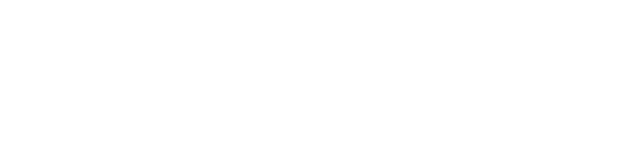
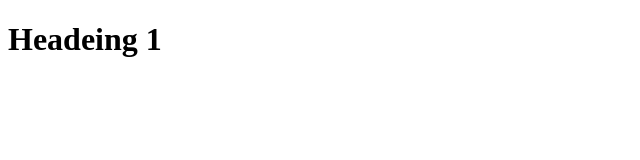
Before and after one commit to Amit-Sharma-1234/gittry2, a plain HTML site: page index.html in a window 1280 px wide. Shown: the whole page, without its empty margins (0-640 px from the left). Drawn offline with Linux system fonts and the light colour scheme.

Commit message:
haeding h1 added

```diff
--- a/index.html
+++ b/index.html
@@ -5,5 +5,7 @@
     <meta name="viewport" content="width=device-width, initial-scale=1.0" />
     <title>Document</title>
   </head>
-  <body></body>
+  <body>
+    <h1>Headeing 1</h1>
+  </body>
 </html>
```
